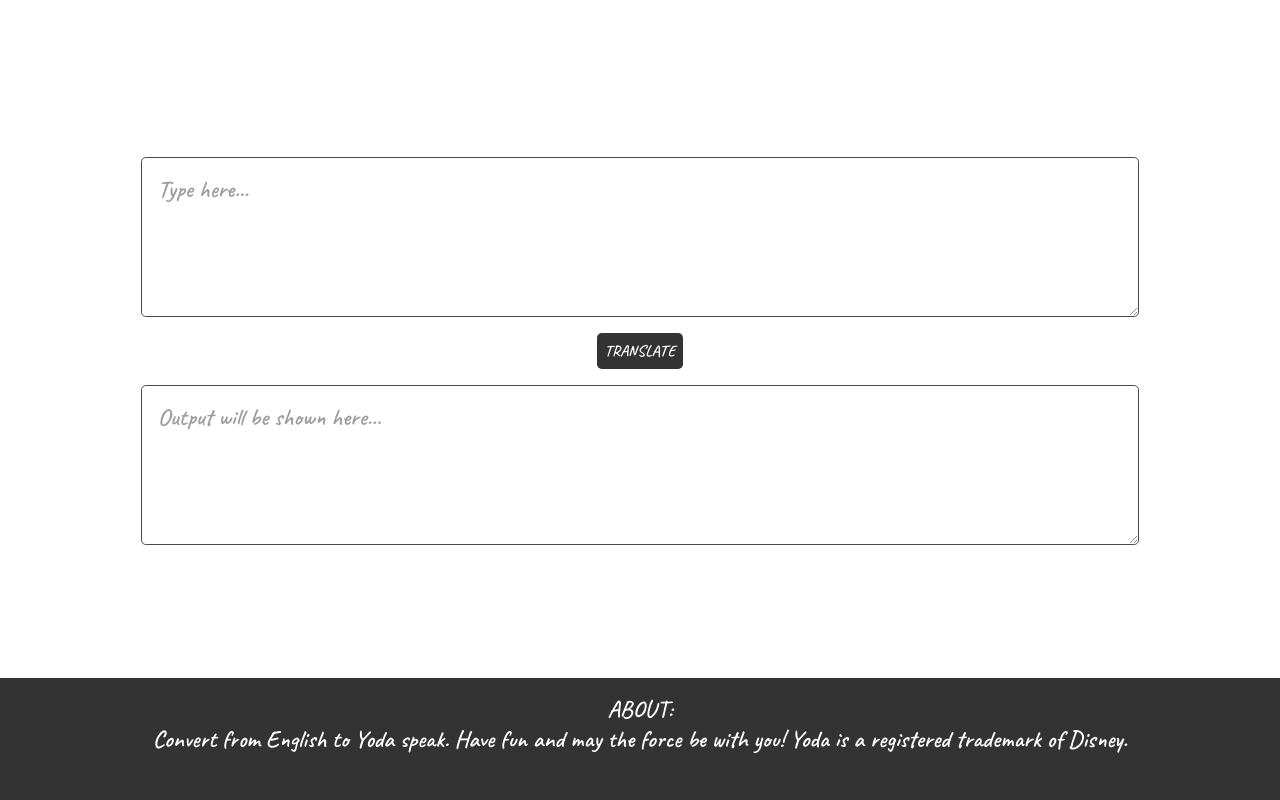
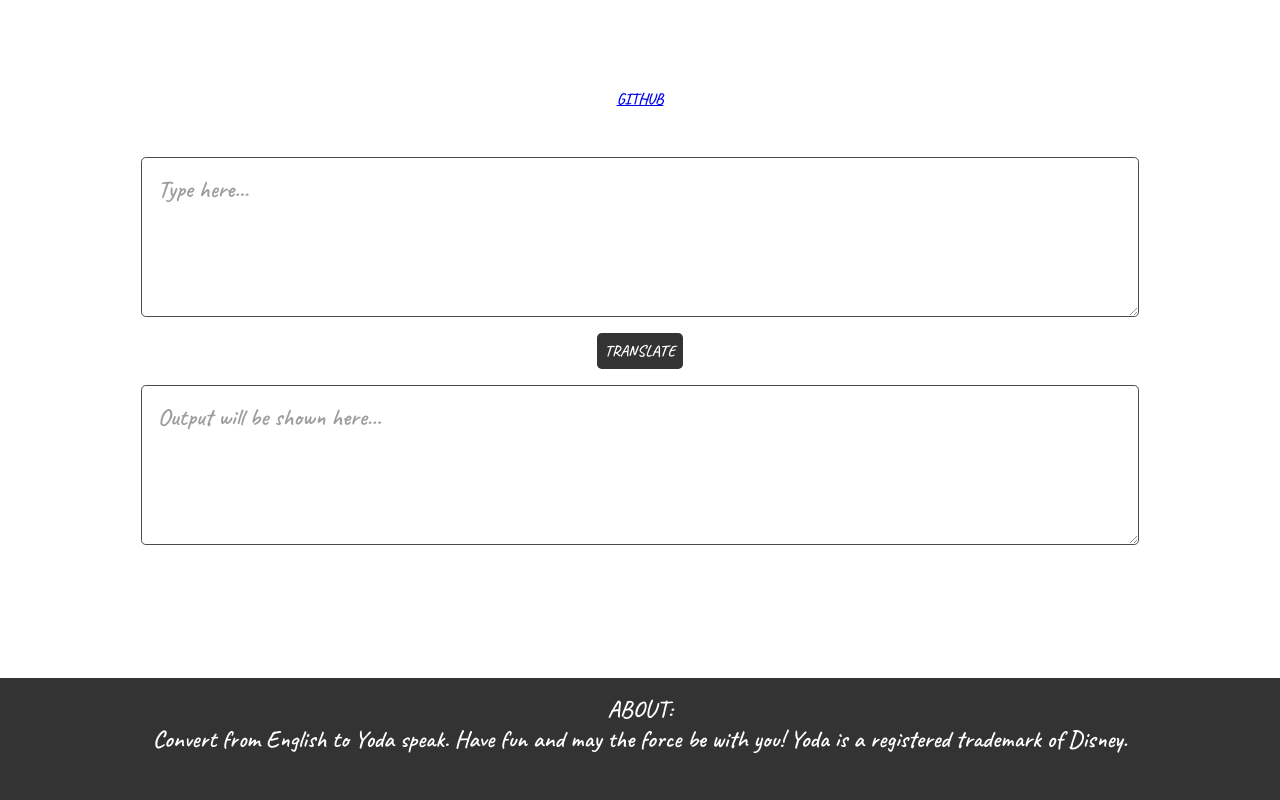
Before and after one commit to abhishek72340/MARK-7-Fun-Translate, a plain HTML site: page Mark 7/index.html in a window 1280 px wide. Drawn offline with Linux system fonts and the light colour scheme.

Commit message:
Update style.css

```diff
--- a/Mark 7/style.css
+++ b/Mark 7/style.css
@@ -74,7 +74,3 @@ footer {
     font-size: 1.5rem;
     padding: 1rem;
 }
-
-footer a, .github a{
-    color: inherit;
-}
```
